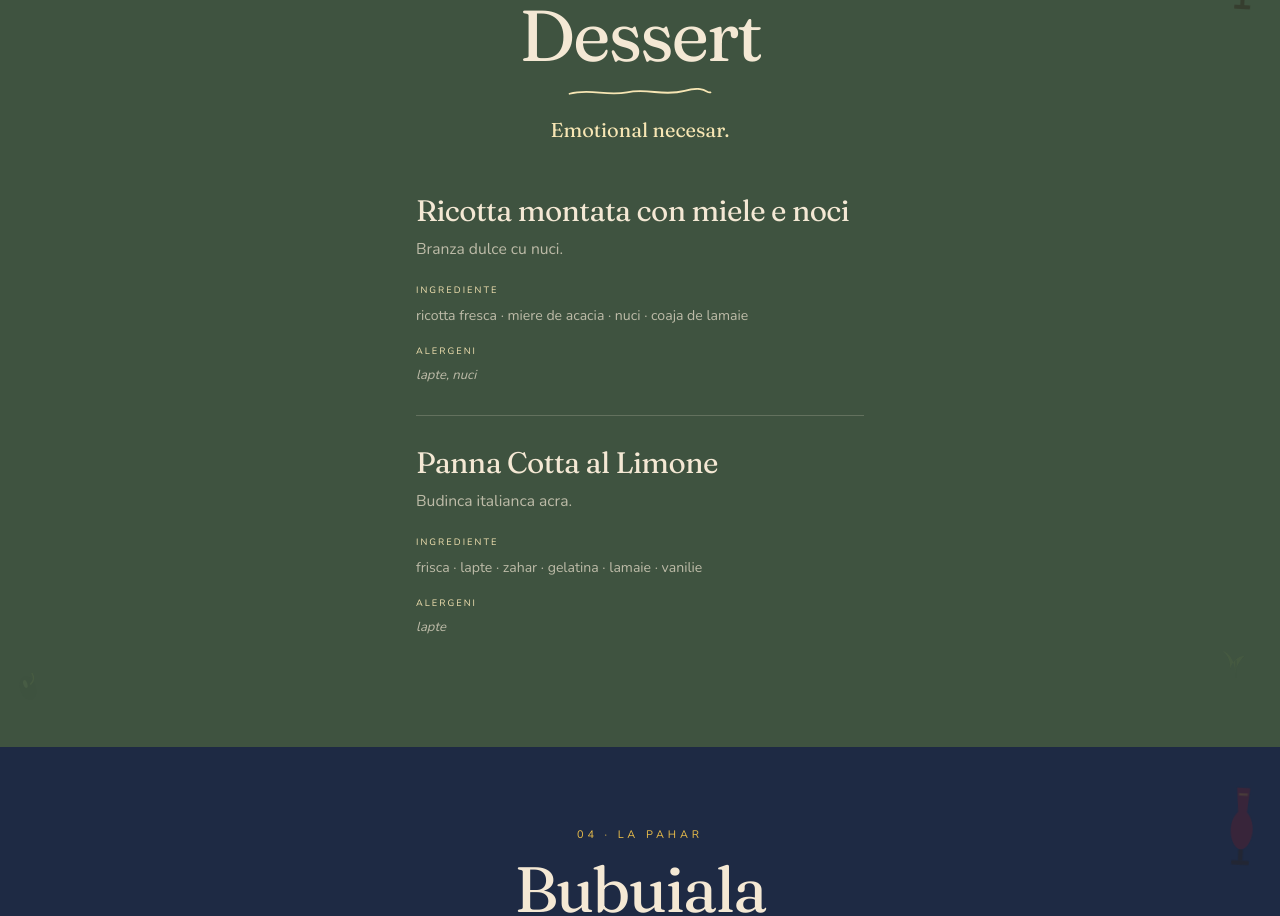
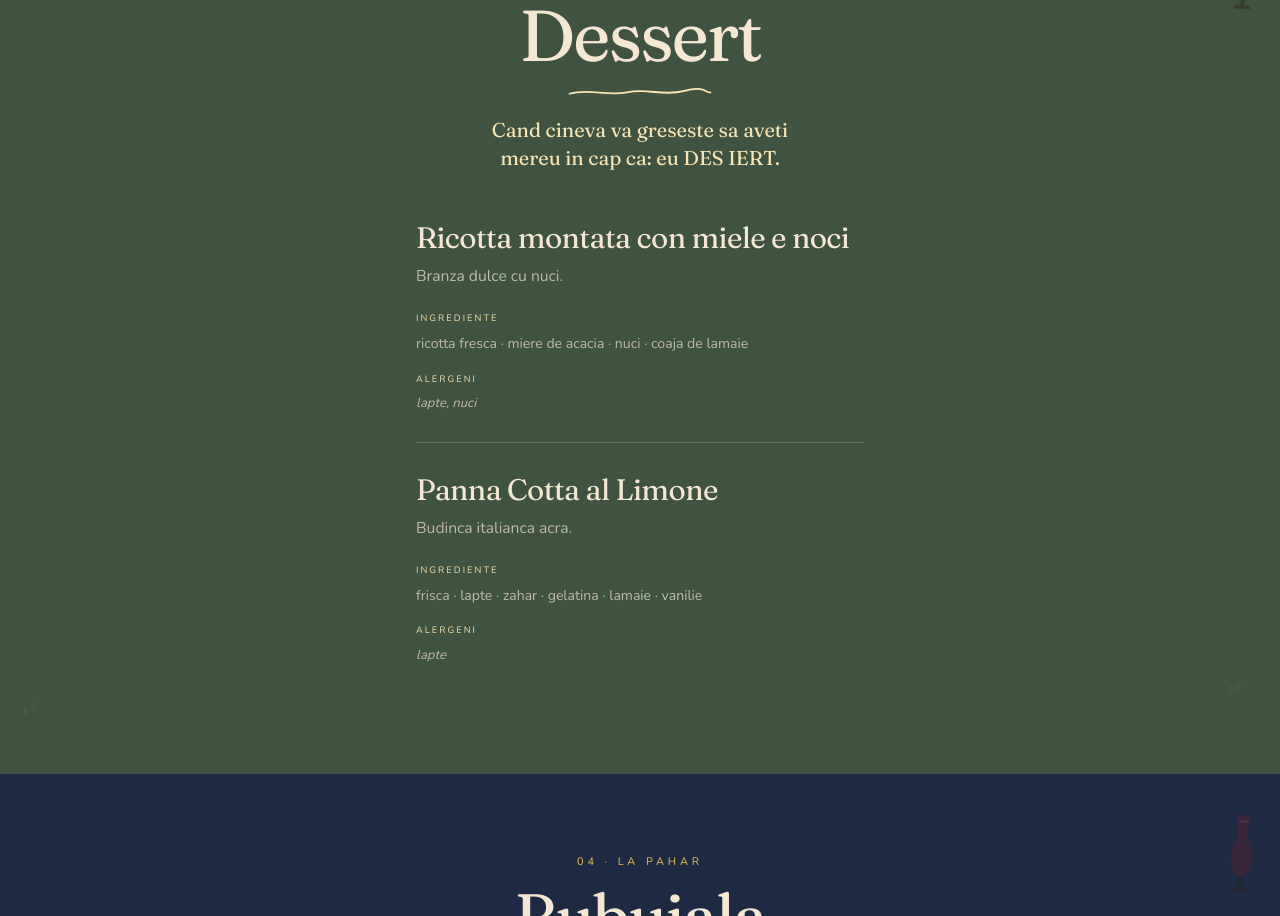
Before and after one commit to Razvan4449/toscana-menu, a Next.js app: page / in a window 1280 px wide. Shown: the part 4389-5305 px from the top of the page. Built offline with nearby package versions, Linux system fonts and the light colour scheme.

Commit message:
Update dessert vibe copy.
Co-authored-by: Cursor <cursoragent@cursor.com>

```diff
--- a/src/data/menu.ts
+++ b/src/data/menu.ts
@@ -170,7 +170,7 @@ export const courses: Course[] = [
     number: "03",
     title: "Dessert",
     italian: "Finalul dulce, evident",
-    vibe: "Emotional necesar.",
+    vibe: "Cand cineva va greseste sa aveti mereu in cap ca: eu DES IERT.",
     note: "",
     tone: "olive",
     dishes: [
```
